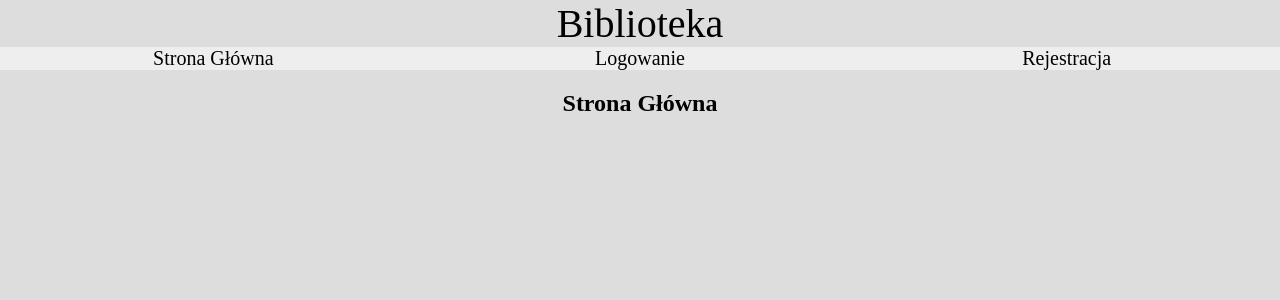
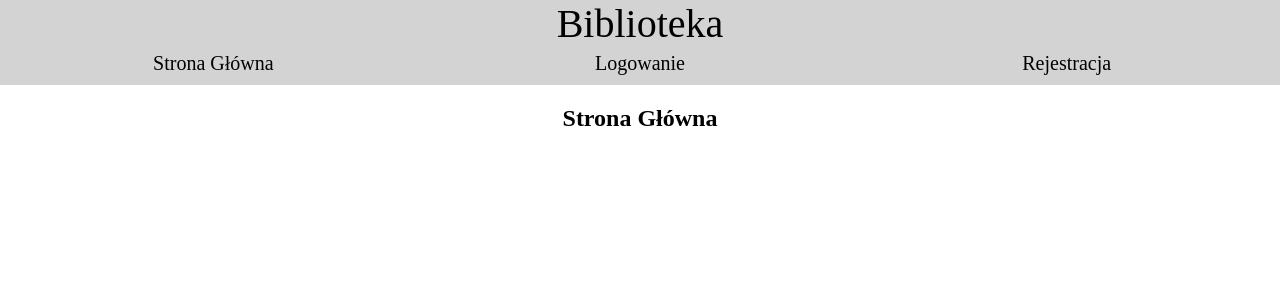
Before and after one commit to DTroczyk/Library-front, a React (Create React App) app: page / in a window 1280 px wide. Shown: the top 300 px of the page. Built offline with nearby package versions, Linux system fonts and the light colour scheme.

Commit message:
change style

```diff
--- a/public/index.html
+++ b/public/index.html
@@ -24,7 +24,7 @@
       work correctly both with client-side routing and a non-root public URL.
       Learn how to configure a non-root public URL by running `npm run build`.
     -->
-    <title>React App</title>
+    <title>Biblioteka</title>
   </head>
   <body>
     <noscript>You need to enable JavaScript to run this app.</noscript>
--- a/src/App.css
+++ b/src/App.css
@@ -1,6 +1,5 @@
 body {
   margin: 0px;
-  background-color: #ddd;
   text-align: center;
 }
 
--- a/src/components/Header/Header.css
+++ b/src/components/Header/Header.css
@@ -1,9 +1,14 @@
+header {
+  background-color: lightgray;
+  padding-bottom: 5px;
+}
+
 nav {
+  margin: 5px 0;
   text-align: center;
   display: inline-flex;
-  width: 100vw;
+  width: 100%;
 
-  background-color: #eee;
 }
 
 nav > div {
@@ -19,8 +24,8 @@ nav > div > a {
 }
 
 nav > div > a:hover {
-  background-color: #aaa;
-  color: white;
+  background-color: #eee;
+  transition-duration: 0.5s;
 }
 
 #banner {
```
